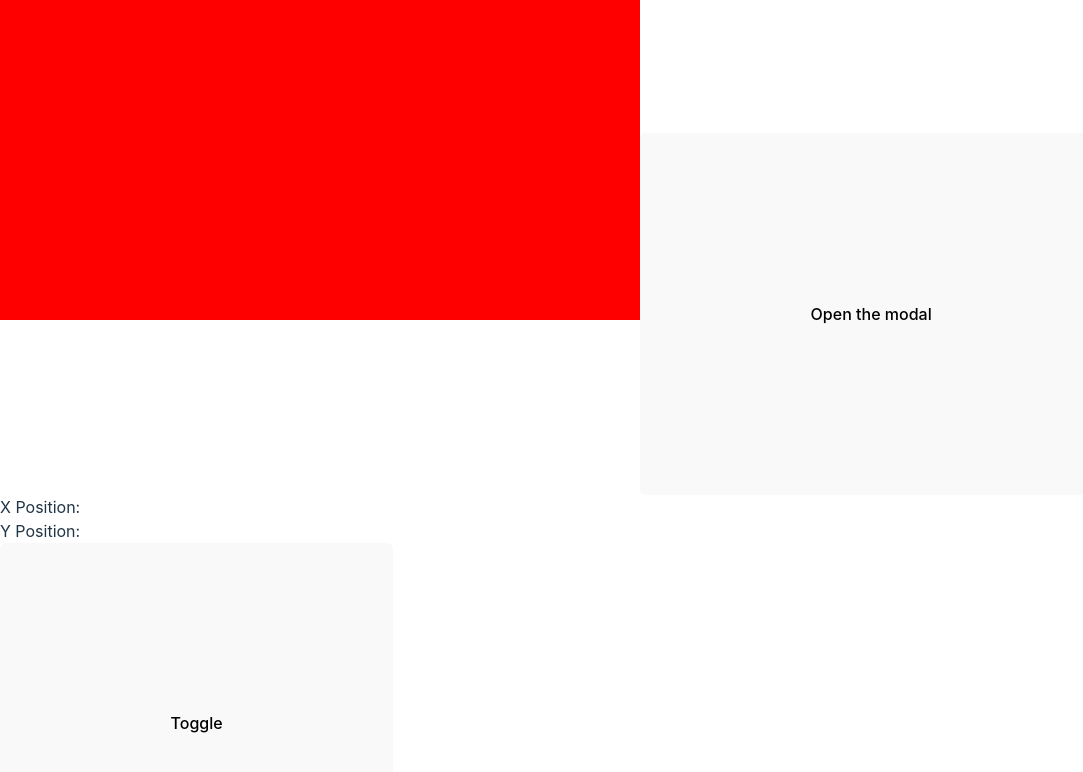
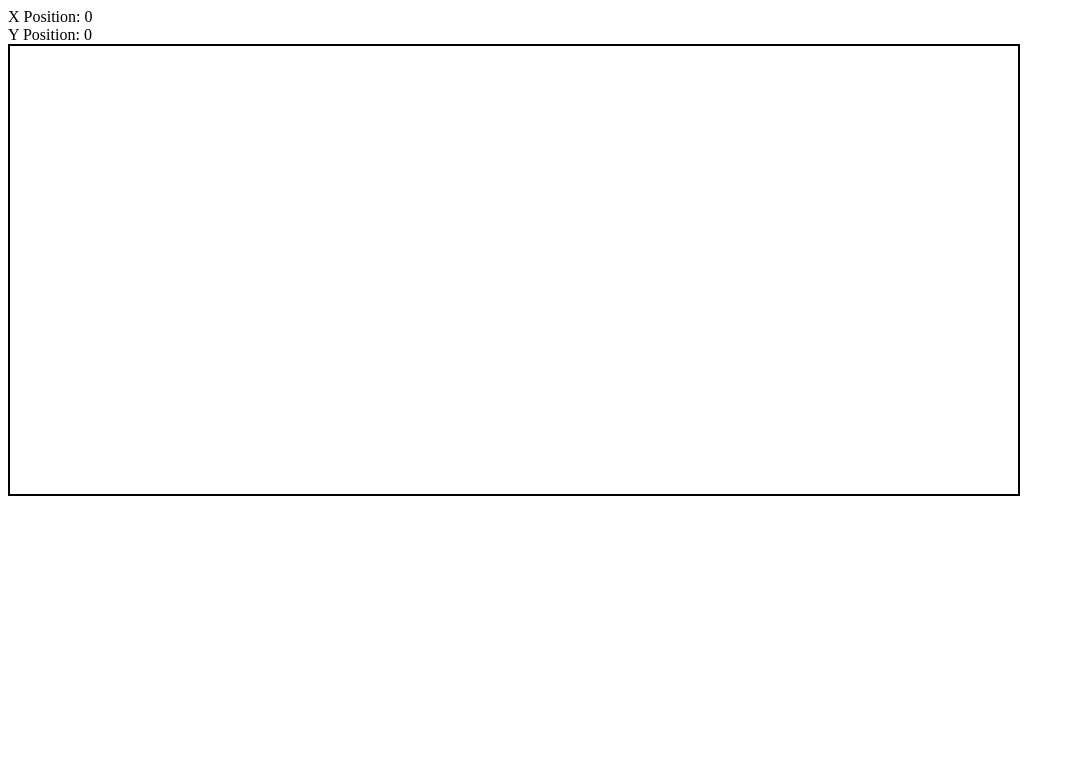
Before and after one commit to vincemilo/react-frontend-test, a React (Vite) app: page / in a window 1280 px wide. Shown: the top 772 px of the page, without its empty margins (0-1083 px from the left). Built offline with nearby package versions, Linux system fonts and the light colour scheme.

Commit message:
targeting box working better as a div

```diff
--- a/src/components/MousePosition.jsx
+++ b/src/components/MousePosition.jsx
@@ -1,33 +1,24 @@
-import { useState, useRef } from "react";
-import Modal from "./Modal";
-import Canvas from "./Canvas";
+import { useState } from "react";
+import TargetingBox from "./TargetingBox";
 
 export default function MousePosition() {
-  const [x, setX] = useState("");
-  const [y, sety] = useState("");
-  const dialogRef = useRef(null);
-  const canvasRef = useRef(null);
-  const toggle = (e) => {
+  const [x, setX] = useState(0);
+  const [y, sety] = useState(0);
+  const [isActive, setIsActive] = useState(false);
+
+  const position = (e) => {
     setX(e.nativeEvent.offsetX);
     sety(e.nativeEvent.offsetY);
+    setIsActive(true);
   };
 
-  // constMarkLoc = () => {};
-
-  const modal = () => {
-    console.log(dialogRef.current);
-    dialogRef.current.showModal();
-  };
   return (
     <>
-      <Canvas canvasRef={canvasRef} />
-      <button onClick={modal} id="openModal">
-        Open the modal
-      </button>
-      <Modal dialogRef={dialogRef} />
       <div>X Position: {x}</div>
       <div>Y Position: {y}</div>
-      <button onClick={toggle}>Toggle</button>
+      <div className="image" onClick={position}>
+        <TargetingBox coords={{ x: x, y: y }} isActive={isActive} />
+      </div>
     </>
   );
 }
--- /dev/null
+++ b/src/components/TargetingBox.jsx
@@ -0,0 +1,9 @@
+export default function TargetingBox({ coords, isActive }) {
+  let active = "targeting-box";
+  if (isActive) active += " active";
+  const boxStyle = {
+    top: coords.y * 0.9,
+    left: coords.x * 0.9,
+  };
+  return <div className={active} style={boxStyle} id="tBox"></div>;
+}
--- a/src/index.css
+++ b/src/index.css
@@ -1,73 +1,21 @@
-:root {
-  font-family: Inter, system-ui, Avenir, Helvetica, Arial, sans-serif;
-  line-height: 1.5;
-  font-weight: 400;
-
-  color-scheme: light dark;
-  color: rgba(255, 255, 255, 0.87);
-  background-color: #242424;
-
-  font-synthesis: none;
-  text-rendering: optimizeLegibility;
-  -webkit-font-smoothing: antialiased;
-  -moz-osx-font-smoothing: grayscale;
+.image {
+  padding: 24px;
+  border: 2px solid black;
+  width: 75vw;
+  height: 50vh;
+  position: relative;
 }
 
-a {
-  font-weight: 500;
-  color: #646cff;
-  text-decoration: inherit;
-}
-a:hover {
-  color: #535bf2;
+.targeting-box {
+  display: none;
+  border: 2px solid red;
+  padding: 6px;
+  height: 5%;
+  width: 7.5%;
+  pointer-events: none;
 }
 
-body {
-  margin: 0;
-  display: flex;
-  place-items: center;
-  min-width: 320px;
-  min-height: 100vh;
+.active {
+  display: block;
+  position: absolute;
 }
-
-h1 {
-  font-size: 3.2em;
-  line-height: 1.1;
-}
-
-button {
-  border-radius: 6px;
-  border: 1px solid transparent;
-  padding: 10.6em 10.6em;
-  font-size: 1em;
-  font-weight: 500;
-  font-family: inherit;
-  background-color: #1a1a1a;
-  cursor: pointer;
-  transition: border-color 0.25s;
-}
-button:hover {
-  border-color: #646cff;
-}
-button:focus,
-button:focus-visible {
-  outline: 4px auto -webkit-focus-ring-color;
-}
-
-@media (prefers-color-scheme: light) {
-  :root {
-    color: #213547;
-    background-color: #ffffff;
-  }
-  a:hover {
-    color: #747bff;
-  }
-  button {
-    background-color: #f9f9f9;
-  }
-}
-
-canvas {
-  width: 50vw;
-  background-color: red;
-}
```
Also changed, not shown: src/App.css (added).
